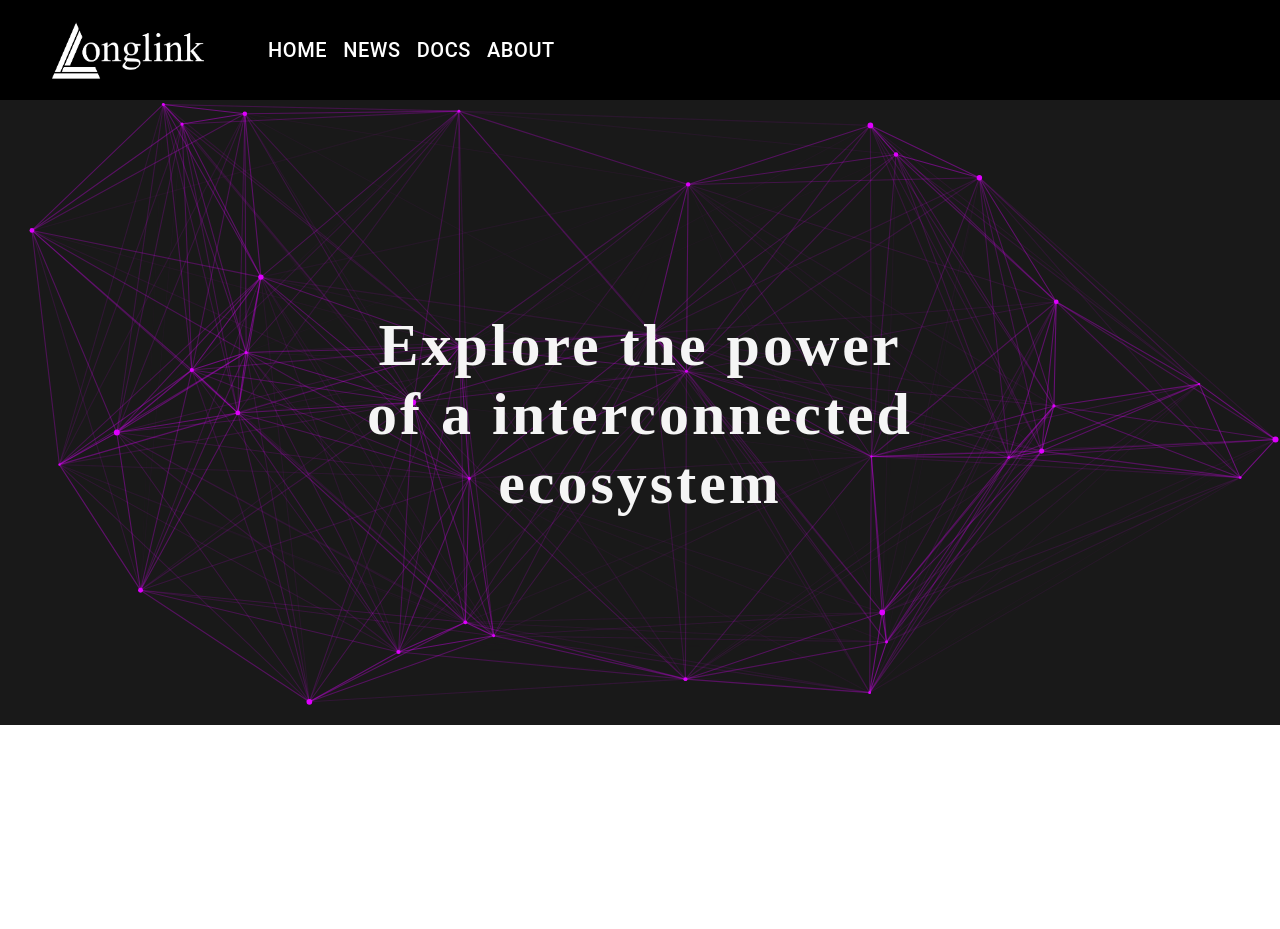
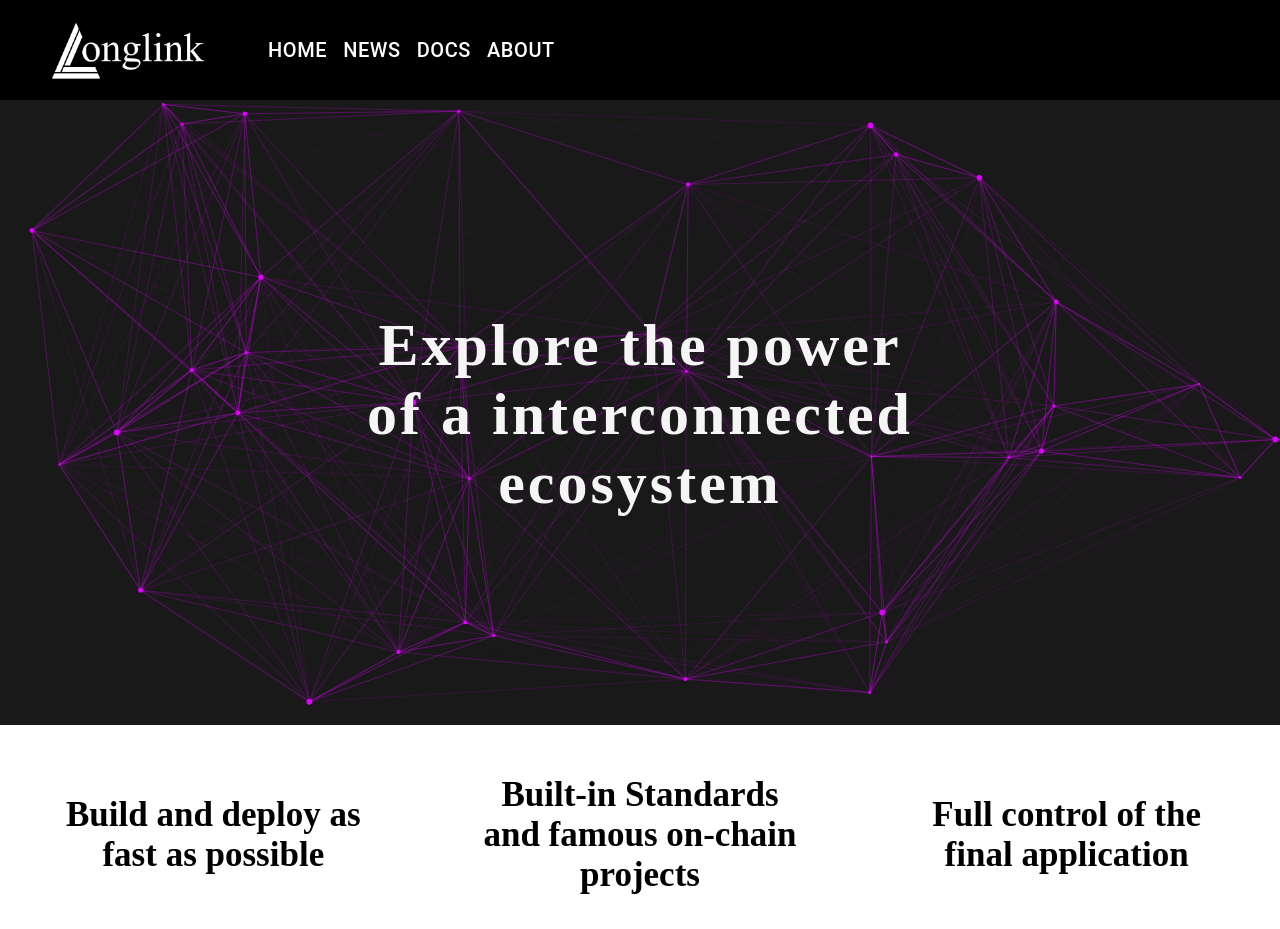
Before and after one commit to XLongLink/Website, a Next.js app: page / in a window 1280 px wide. Shown: the top 929 px of the page. Built offline with nearby package versions, Linux system fonts and the light colour scheme; what @walletconnect/client would draw is missing.

Commit message:
sistemato sezione descrizione pagina principale

```diff
--- a/components/index/about.module.css
+++ b/components/index/about.module.css
@@ -1,7 +1,7 @@
 .div {
     width: 100%;
     margin: 0;
-    height: 60vh;
+    height: 100%;
     background-color: white;
 }
 
@@ -13,6 +13,7 @@
     text-align: center;
     font-size: 35px;
     font-weight: bold;
+    word-wrap: break-word;
 }
 
 .title_element_div {
@@ -22,7 +23,7 @@
 }
 
 .title_element {
-    padding: auto;
+    padding: 50px;
     margin: auto;
     max-width: 400px;
 }
--- a/components/index/about.tsx
+++ b/components/index/about.tsx
@@ -5,13 +5,13 @@ function About() {
         <div className={styles.div}>
             <div className={styles.title}>
                 <div className={styles.title_element_div}>
-                    <p className={styles.title_element}> Build and deploy <br /> as fast as possible </p>
+                    <p className={styles.title_element}> Build and deploy as fast as possible </p>
                 </div>
                 <div className={styles.title_element_div}>
-                    <p className={styles.title_element}> Built-in Standards  and  <br />famous on-chain projects  </p>
+                    <p className={styles.title_element}> Built-in Standards and famous on-chain projects  </p>
                 </div>
                 <div className={styles.title_element_div}>
-                    <p className={styles.title_element}> Full control of <br /> the final application</p>
+                    <p className={styles.title_element}> Full control of the final application</p>
                 </div>
             </div>
         </div>
```
Also changed, not shown: 1 other file (tests, documents, lock files or other folders).
